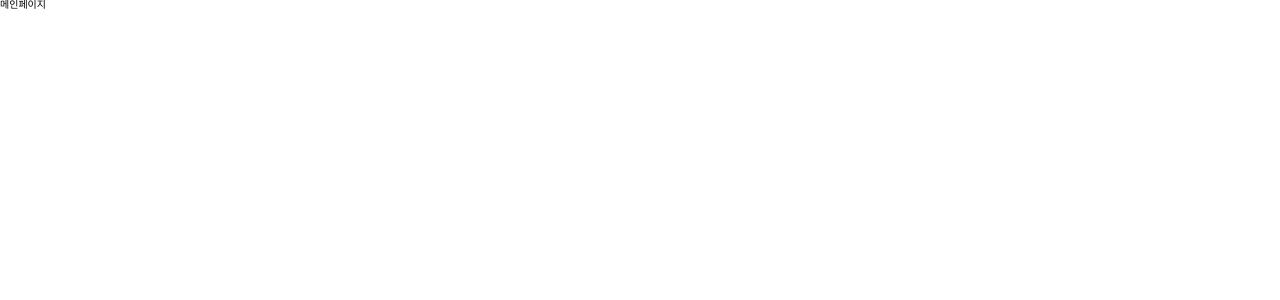
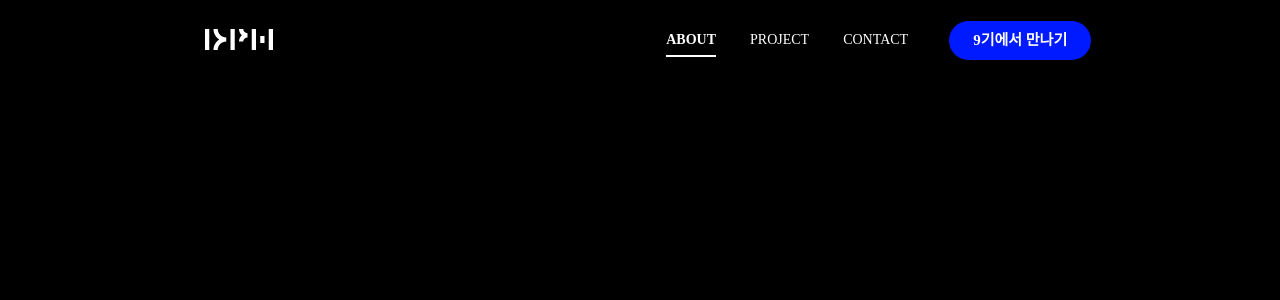
Before and after one commit to depromeet/www.depromeet.com, a Next.js app: page / in a window 1280 px wide. Shown: the top 300 px of the page. Built offline with nearby package versions, Linux system fonts and the light colour scheme.

Commit message:
feat: add header

```diff
--- a/components/Header.tsx
+++ b/components/Header.tsx
@@ -1,3 +1,83 @@
-const Header = () => <div>header</div>;
+import { useRouter } from 'next/router';
+import styled from 'styled-components';
+import { Logo } from '../public';
+
+const Header = () => (
+  <Container>
+    <div style={{ cursor: 'pointer' }}><Logo /></div>
+    <ButtonContainer>
+      <RouterBtn routerName="about" path="/" />
+      <RouterBtn routerName="project" path="/project" />
+      <RouterBtn routerName="contact" path="/contact" />
+      <Button>9기에서 만나기</Button>
+    </ButtonContainer>
+  </Container>
+);
+
+const RouterBtn = ({ routerName, path }) => {
+  const router = useRouter();
+  const pathname = useRouter().pathname;
+
+  const handleRouting = () => router.push(path);
+
+  return (
+    <RouterButton
+      role="button"
+      onClick={handleRouting}
+      onKeyPress={handleRouting}
+      tabIndex={0}
+      isSame={path === pathname}
+    >
+      {routerName.toUpperCase()}
+      {path === pathname && <Underline />}
+    </RouterButton>
+  );
+};
+
+const Container = styled.div`
+  position: fixed;
+  top: 0;
+  left: 0;
+  right: 0;
+  width: 100%;
+  height: 8rem;
+  color: white;
+  display: flex;
+  align-items: center;
+  justify-content: space-around;
+`;
+
+const ButtonContainer = styled.div`
+  display: flex;
+  align-items: center;
+`;
+
+const Button = styled.div`
+  cursor: pointer;
+  width: auto;
+  font-size: 1.5rem;
+  font-weight: 800;
+  padding: 1.2rem 2.4rem;
+  background-color: ${({ theme }) => theme.color.blue};
+  border-radius: 2.7rem;
+  margin-left: 0.7rem;
+`;
+
+const RouterButton = styled.div<{isSame: boolean}>`
+  cursor: pointer;
+  position: relative;
+  font-family: Montserrat;
+  margin-right: 3.4rem;
+  font-size: 1.4rem;
+  font-weight: ${({ isSame }) => (isSame ? 800 : 500)};
+`;
+
+const Underline = styled.div`
+  position: absolute;
+  width: 100%;
+  height: 0.2rem;
+  background-color: white;
+  margin-top: 0.8rem;
+`;
 
 export default Header;
--- /dev/null
+++ b/next.config.js
@@ -0,0 +1,11 @@
+/* eslint-disable @typescript-eslint/no-var-requires */
+module.exports = {
+  webpack(conf) {
+    conf.module.rules.push({
+      test: /\.svg$/,
+      use: ['@svgr/webpack'],
+    });
+
+    return conf;
+  },
+};
--- a/package.json
+++ b/package.json
@@ -14,6 +14,8 @@
   },
   "dependencies": {
     "babel-plugin-styled-components": "^1.12.0",
+    "css-loader": "^5.0.2",
+    "file-loader": "^6.2.0",
     "next": "^10.0.5",
     "react": "^17.0.1",
     "react-dom": "^17.0.1",
--- a/pages/index.tsx
+++ b/pages/index.tsx
@@ -1,3 +1,5 @@
-const Index = () => <div>메인페이지</div>;
+import { Header } from '../components';
+
+const Index = () => <div><Header /></div>;
 
 export default Index;
--- a/pages/project.tsx
+++ b/pages/project.tsx
@@ -1,3 +1,5 @@
-const Project = () => <div>프로젝트 페이지</div>;
+import { Header } from '../components';
+
+const Project = () => <div><Header /></div>;
 
 export default Project;
--- a/public/index.ts
+++ b/public/index.ts
@@ -1,2 +1 @@
-// export { default as Example } from './example.svg';
-export {};
+export { default as Logo } from './gnb_logo.svg';
--- a/styles/global-style.ts
+++ b/styles/global-style.ts
@@ -10,5 +10,6 @@ export const GlobalStyle = createGlobalStyle`
     body{
         @import url('https://fonts.googleapis.com/css2?family=Montserrat:wght@200&display=swap');
         font-family: Apple SD Gothic Neo;
+        background-color: black;
     }
 `;
```
Also changed, not shown: public/gnb_logo.svg (added), 1 other file (tests, documents, lock files or other folders).
